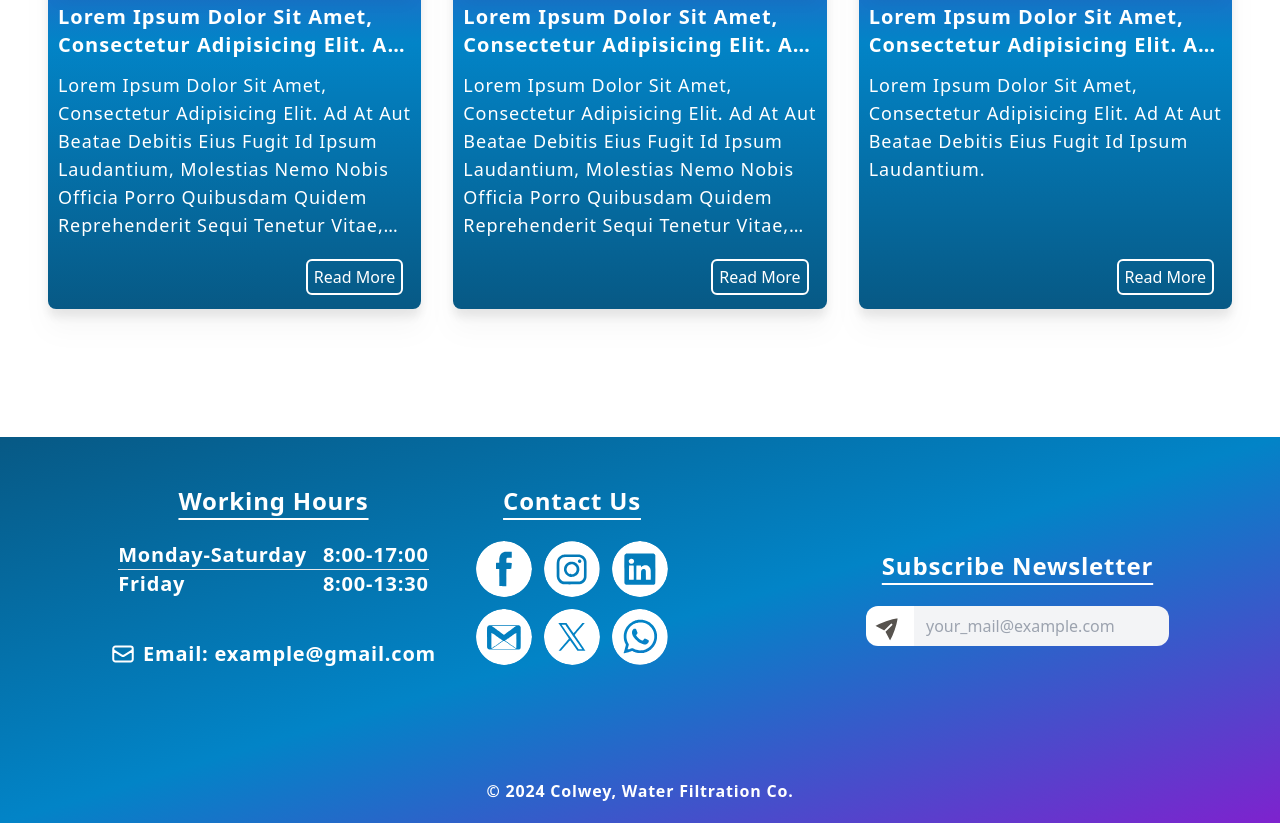
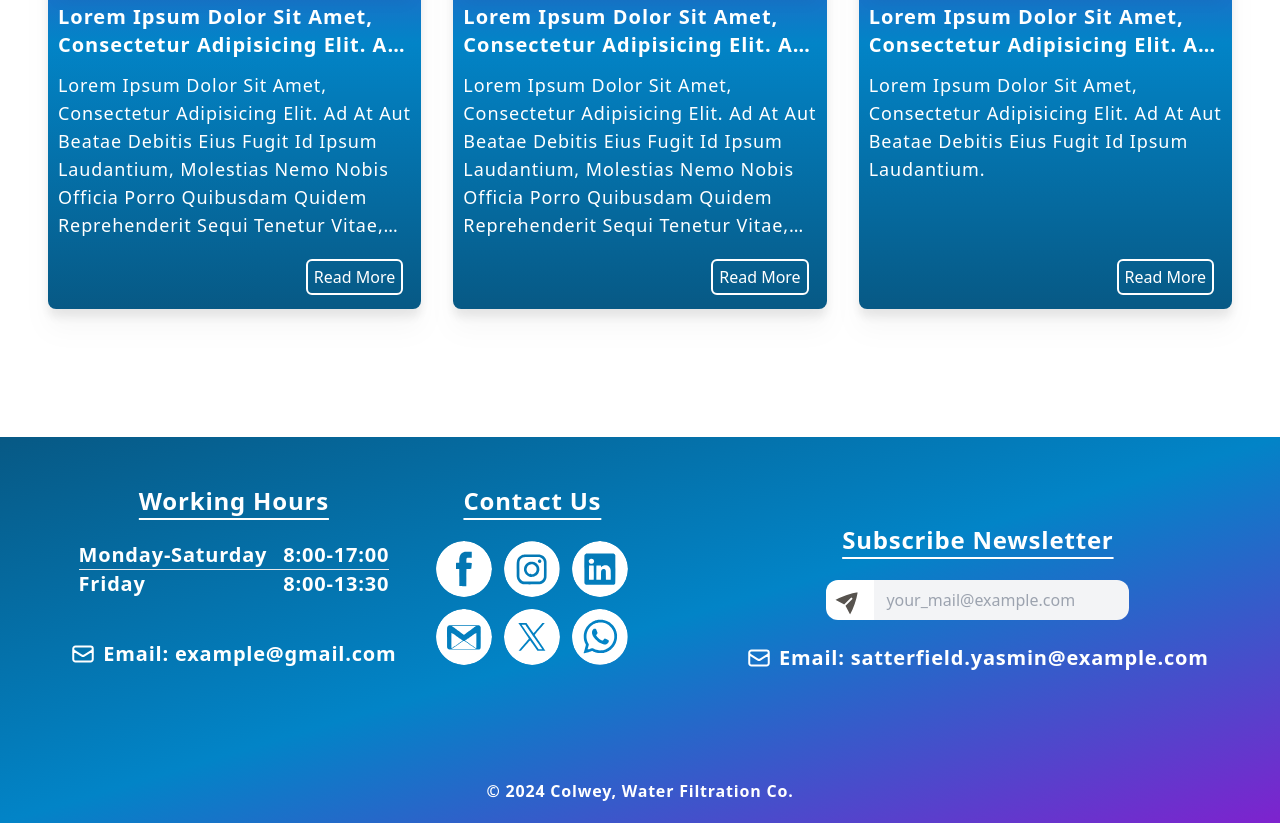
Before and after one commit to am-mokhtari/am-mokhtari.github.io, a website: page archived/colwey_template/index.html in a window 1280 px wide. Shown: the part 3865-4688 px from the top of the page. Drawn offline with Linux system fonts and the light colour scheme.

Commit message:
Update index.html

```diff
--- a/archived/colwey_template/index.html
+++ b/archived/colwey_template/index.html
@@ -1633,6 +1633,20 @@ c28 -14 81 -94 81 -120 0 -8 7 -27 15 -44 8 -17 22 -45 30 -62 8 -17 15 -35
                 <input class="appearance-none bg-gray-100 text-black rounded-r-xl py-2 px-3 leading-tight focus:outline-none focus:bg-white focus:border-gray-500"
                        type="text" placeholder="your_mail@example.com">
             </div>
+
+            <div class="flex items-center justify-center gap-2">
+                <svg class="w-6 h-fit fill-none stroke-white stroke-2" xmlns="http://www.w3.org/2000/svg"
+                     viewBox="0 0 24 24">
+                    <path stroke-linecap="round" stroke-linejoin="round"
+                          d="M21.75 6.75v10.5a2.25 2.25 0 0 1-2.25 2.25h-15a2.25 2.25 0 0 1-2.25-2.25V6.75m19.5 0A2.25 2.25 0 0 0 19.5 4.5h-15a2.25 2.25 0 0 0-2.25 2.25m19.5 0v.243a2.25 2.25 0 0 1-1.07 1.916l-7.5 4.615a2.25 2.25 0 0 1-2.36 0L3.32 8.91a2.25 2.25 0 0 1-1.07-1.916V6.75"/>
+                </svg>
+                <h3 class="capitalize text-base md:text-lg xl:text-xl font-semibold text-center">
+                    email:
+                    <a href="mailto:satterfield.yasmin@example.com" target="_blank" class="lowercase">
+                        satterfield.yasmin@example.com
+                    </a>
+                </h3>
+            </div>
         </div>
     </div>
 
```
